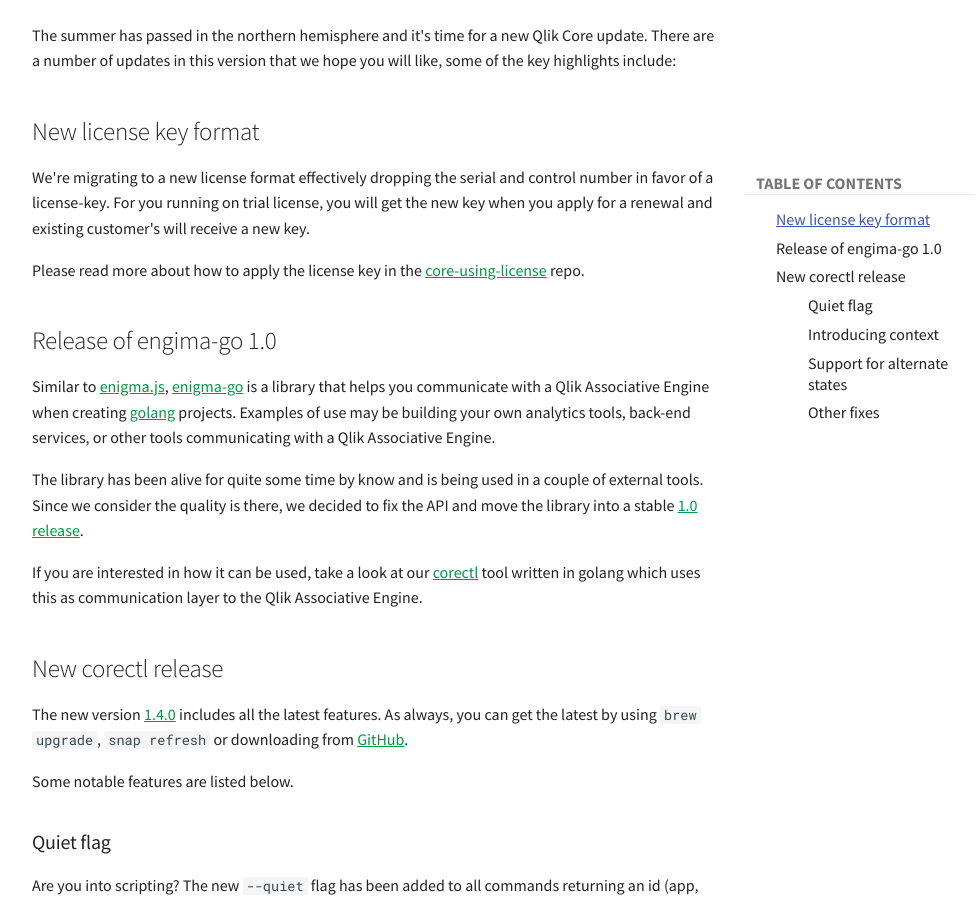
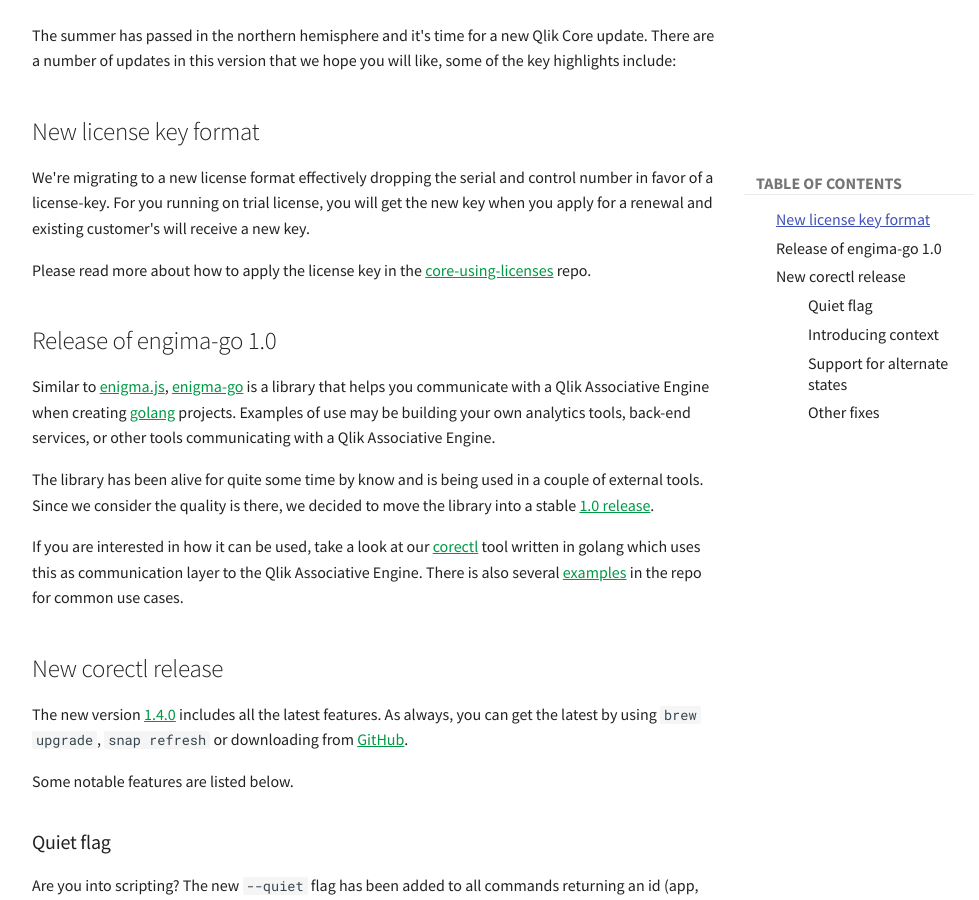
Before and after one commit to qlik-oss/core-website, an MkDocs documentation site: the page built from docs/updates/2019-09.md, in a window 1280 px wide and 900 px high, scrolled down 288 px. Shown: the whole window, without its empty margins (264-1243 px from the left). Built offline with MkDocs 1.6.1 and Material for MkDocs 9.7.7, drawn with Linux system fonts in a browser that asks for light colours; nearby versions of some CDN libraries.

Commit message:
Fix of review comments

```diff
--- a/docs/updates/2019-09.md
+++ b/docs/updates/2019-09.md
@@ -10,7 +10,7 @@
 receive a new key.
 
 Please read more about how to apply the license key in the
-[core-using-license](https://github.com/qlik-oss/core-using-licenses) repo.
+[core-using-licenses](https://github.com/qlik-oss/core-using-licenses) repo.
 
 ## Release of engima-go 1.0
 
@@ -20,11 +20,12 @@
 Associative Engine.
 
 The library has been alive for quite some time by know and is being used in a couple of external tools.
-Since we consider the quality is there, we decided to fix the API and move the library into a stable
+Since we consider the quality is there, we decided to move the library into a stable
 [1.0 release](https://github.com/qlik-oss/enigma-go/releases/tag/v1.0.0).
 
 If you are interested in how it can be used, take a look at our [corectl](https://github.com/qlik-oss/corectl) tool
-written in golang which uses this as communication layer to the Qlik Associative Engine.
+written in golang which uses this as communication layer to the Qlik Associative Engine. There is also several
+[examples](https://github.com/qlik-oss/enigma-go/tree/master/examples) in the repo for common use cases.
 
 ## New corectl release
 
```
